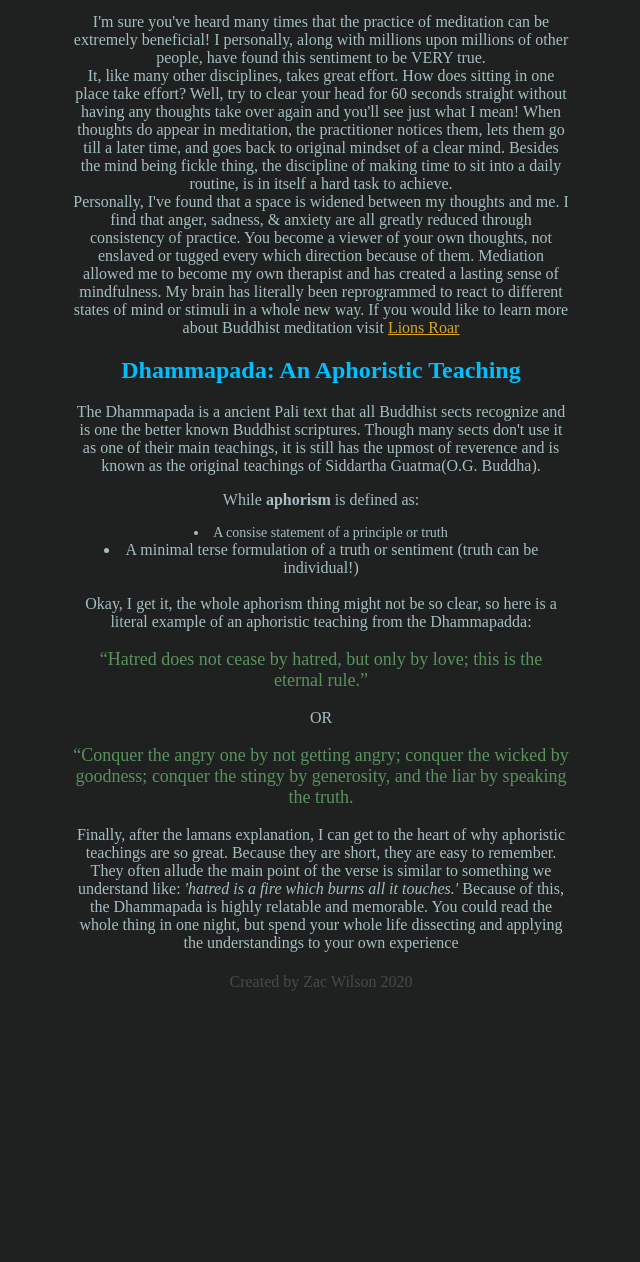
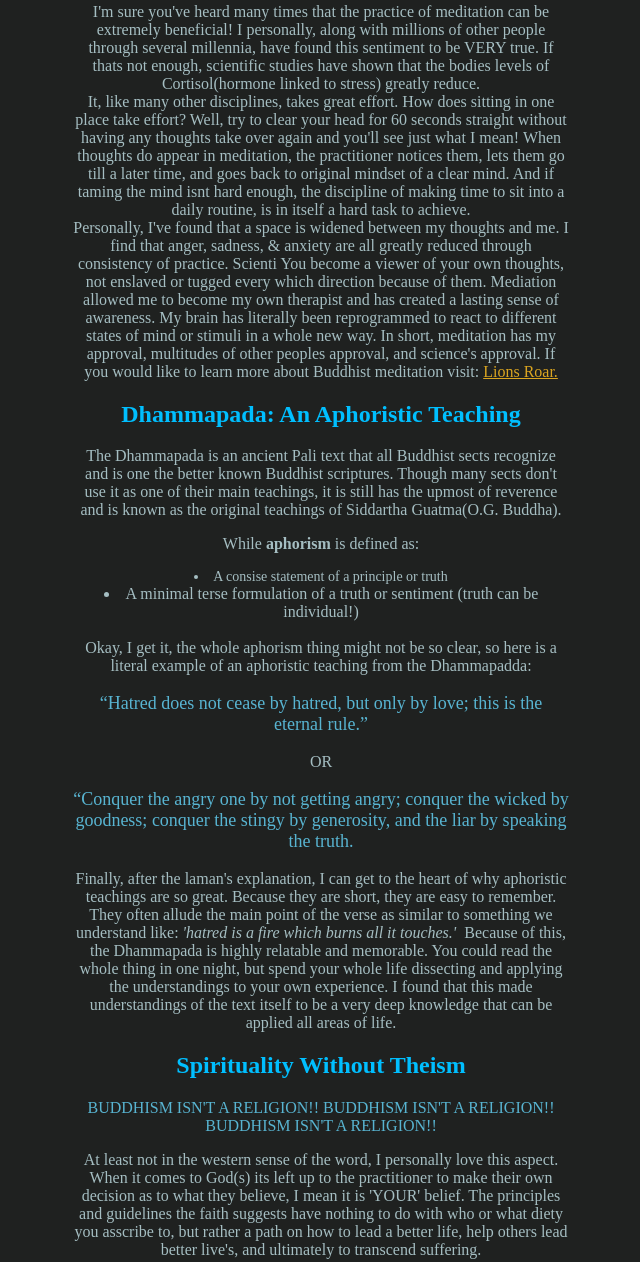
Before and after one commit to ZacWilson87/HTML-something-old, a plain HTML site: page index.html in a window 1280 px wide. Shown: the part 745-2007 px from the top of the page, without its empty margins (319-959 px from the left). Before the commit the page ends 1744 px from the top, so only its background shows below. Drawn offline with Linux system fonts and the light colour scheme.

Commit message:
3rd segment added

```diff
--- a/index.html
+++ b/index.html
@@ -10,35 +10,37 @@
             background-color: #1f2120;
             text-align: center;
         }
-
     </style>
 </head>
 <body>
     <div>
         <h2 class="headers" style="text-align: center;">4 Ways Buddha Dharma Changed My Life</h2>
-        <img style="text-align: center;" src="./images/wooden-buddha-861x574.jpg" alt="Buddha with prayer beads">
-        <p style="font-size: 18px">A Vignette on my Spiritual Path</p>
+        <img id="scale" style="text-align: center;" src="./images/wooden-buddha-861x574.jpg" alt="Buddha with prayer beads">
+        <p style="font-size: 18px">A Vignette of a Spiritual Path</p>
     </div>
     <br>
-    <img style="border: none;" src="./images/blueLotus.gif" alt="Blue Lotus Flower">
+    <img id="scale" style="border: none;" src="./images/blueLotus.gif" alt="Blue Lotus Flower">
     <br>
     <article id="articleBorder">
         <h1 class="headers">Meditation</h1>
         <p>I'm sure you've heard many times that the practice of meditation can be extremely beneficial! I personally, along
-            with millions upon millions of other people, have found this sentiment to be VERY true. <br> It, like many
-            other disciplines, takes great effort. How does sitting in one place take effort? Well, try to clear your head for 60 seconds straight
-            without having any thoughts take over again and you'll see just what I mean! When thoughts do appear in meditation, the practitioner
-            notices them, lets them go till a later time, and goes back to original mindset of a clear mind. Besides the mind being fickle thing,
-            the discipline of making time to sit into a daily routine, is in itself a hard task to achieve. <br> Personally, I've found that
-            a space is widened between my thoughts and me. I find that anger, sadness, & anxiety are all greatly reduced through consistency of
-            practice. You become a viewer of your own thoughts, not enslaved or tugged every which direction because of them. Mediation allowed
-            me to become my own therapist and has created a lasting sense of mindfulness. My brain has literally been reprogrammed to react to
-            different states of mind or stimuli in a whole new way. If you would like to learn more about Buddhist meditation visit
-            <a href="https://www.lionsroar.com/category/how-to/">Lions Roar</a>
+            with millions of other people through several millennia, have found this sentiment to be VERY true. If thats not enough,
+            scientific studies have shown that the bodies levels of Cortisol(hormone linked to stress) greatly reduce. <br> It, like many
+            other disciplines, takes great effort. How does sitting in one place take effort? Well, try to clear your head for 60 seconds
+            straight without having any thoughts take over again and you'll see just what I mean! When thoughts do appear in meditation,
+            the practitioner notices them, lets them go till a later time, and goes back to original mindset of a clear mind. And if taming
+            the mind isnt hard enough, the discipline of making time to sit into a daily routine, is in itself a hard task to achieve.
+            <br> Personally, I've found that a space is widened between my thoughts and me. I find that anger, sadness, &amp; anxiety
+            are all greatly reduced through consistency of practice. Scienti You become a viewer of your own thoughts, not enslaved or
+            tugged every which direction because of them. Mediation allowed me to become my own therapist and has created a lasting sense
+            of awareness. My brain has literally been reprogrammed to react to different states of mind or stimuli in a whole new way.
+            In short, meditation has my approval, multitudes of other peoples approval, and science's approval. If you would like to learn
+            more about Buddhist meditation visit:
+            <a href="https://www.lionsroar.com/category/how-to/">Lions Roar.</a>
 
         </p>
         <h1 class="headers">Dhammapada: An Aphoristic Teaching</h1>
-        <p>The Dhammapada is a ancient Pali text that all Buddhist sects recognize and is one the better known Buddhist scriptures. Though many
+        <p>The Dhammapada is an ancient Pali text that all Buddhist sects recognize and is one the better known Buddhist scriptures. Though many
             sects don't use it as one of their main teachings, it is still has the upmost of reverence and is known as the original teachings
             of Siddartha Guatma(O.G. Buddha).
         </p>
@@ -46,16 +48,22 @@
             <li>A minimal terse formulation of a truth or sentiment (truth can be individual!)</li><br>
             Okay, I get it, the whole aphorism thing might not be so clear, so here is a literal example of an aphoristic teaching from the
             Dhammapadda: <br>
-            <p style="color: rgb(90, 146, 94); font-size: 18px;">“Hatred does not cease by hatred, but only by love; this is the eternal rule.”</p>
+            <p style="color: #58b4d1; font-size: 18px;">“Hatred does not cease by hatred, but only by love; this is the eternal rule.”</p>
             OR <br>
-            <p style="color: rgb(90, 146, 94); font-size: 18px;">“Conquer the angry one by not getting angry; conquer the wicked by goodness; conquer the
+            <p style="color: #58b4d1; font-size: 18px;">“Conquer the angry one by not getting angry; conquer the wicked by goodness; conquer the
             stingy by generosity, and the liar by speaking the truth.</p>
-            Finally, after the lamans explanation, I can get to the heart of why aphoristic teachings are so great. Because they are short,
-            they are easy to remember. They often allude the main point of the verse is similar to something we understand like: <em>'hatred is a
-            fire which burns all it touches.'</em>  Because of this, the Dhammapada is highly relatable and memorable. You could read the whole thing
-            in one night, but spend your whole life dissecting and applying the understandings to your own experience
+            Finally, after the laman's explanation, I can get to the heart of why aphoristic teachings are so great. Because they are short,
+            they are easy to remember. They often allude the main point of the verse as similar to something we understand like: <em>'hatred is a
+            fire which burns all it touches.'</em>&nbsp; Because of this, the Dhammapada is highly relatable and memorable. You could read the whole thing
+            in one night, but spend your whole life dissecting and applying the understandings to your own experience. I found that this made
+            understandings of the text itself to be a very deep knowledge that can be applied all areas of life.
 
         </p>
+        <h1 class="headers">Spirituality Without Theism</h1>
+        <p style="color: #58b4d1;">BUDDHISM ISN'T A RELIGION!! BUDDHISM ISN'T A RELIGION!! BUDDHISM ISN'T A RELIGION!!</p><p> At least not in the western sense of the word, I personally love
+        this aspect. When it comes to God(s) its left up to the practitioner to make their own decision as to what they believe, I mean it is 'YOUR' belief. The
+        principles and guidelines the faith suggests have nothing to do with who or what diety you asscribe to, but rather a path on how to lead a better life,
+        help others lead better live's, and ultimately to transcend suffering.  </p>
 
     </article>
 
--- a/style.css
+++ b/style.css
@@ -1,7 +1,21 @@
+@media only screen and (min-width: 768px) {
+    /* For desktop: */
+    .col-1 {width: 8.33%;}
+    .col-2 {width: 16.66%;}
+    .col-3 {width: 25%;}
+    .col-4 {width: 33.33%;}
+    .col-5 {width: 41.66%;}
+    .col-6 {width: 50%;}
+    .col-7 {width: 58.33%;}
+    .col-8 {width: 66.66%;}
+    .col-9 {width: 75%;}
+    .col-10 {width: 83.33%;}
+    .col-11 {width: 91.66%;}
+    .col-12 {width: 100%;}
+}
 
 .headers {
     color: deepskyblue;
-
 }
 a:link{
     color: goldenrod;
@@ -21,10 +35,12 @@ p {
 img {
     border-radius: 20px;
     border: 3px solid #008caf;
-    display: block;
+
     margin-left: auto;
     margin-right: auto;
     object-fit: scale-down;
+    width: auto;
+    height: auto;
 }
 footer {
     text-align: center;
@@ -43,26 +59,14 @@ div{
     margin-left: 30%;
     margin-right: 30%;
 }
+/* NOT WORKING YET
 #scale{
     object-fit: scale-down;
 }
-@media only screen and (min-width: 768px) {
-    /* For desktop: */
-    .col-1 {width: 8.33%;}
-    .col-2 {width: 16.66%;}
-    .col-3 {width: 25%;}
-    .col-4 {width: 33.33%;}
-    .col-5 {width: 41.66%;}
-    .col-6 {width: 50%;}
-    .col-7 {width: 58.33%;}
-    .col-8 {width: 66.66%;}
-    .col-9 {width: 75%;}
-    .col-10 {width: 83.33%;}
-    .col-11 {width: 91.66%;}
-    .col-12 {width: 100%;}
-}
+*/
+
 #articleBorder{
-    border: 0px solid #ffffff;
+    border: 0px solid;
     display: block;
     padding: 5px;
     margin-left: 30%;
```
